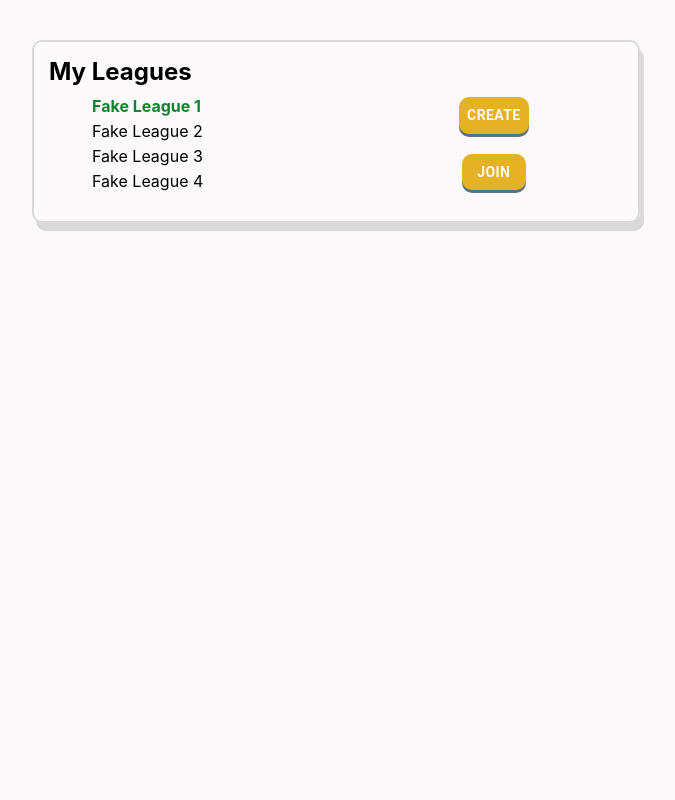
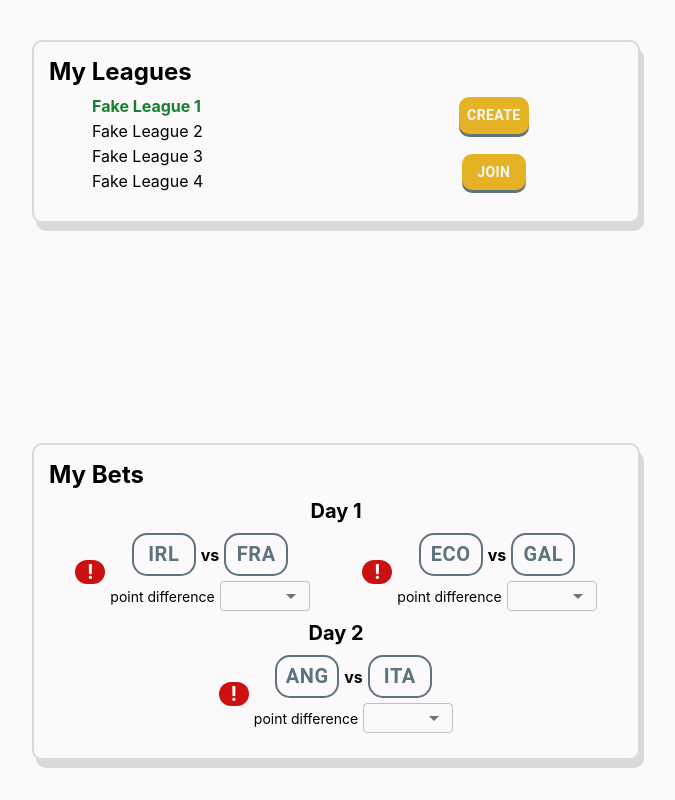
Before and after one commit to Gabriel-Thibaud/BetRugby, a React (Create React App) app in the folder frontend/: page / in a window 1280 px wide. Shown: the whole page, without its empty margins (10-685 px from the left). Built offline with nearby package versions, Linux system fonts and the light colour scheme.

Commit message:
initialisaion of MyBet component

```diff
--- /dev/null
+++ b/frontend/src/components/homepage/GameBet.tsx
@@ -0,0 +1,95 @@
+import React, { useEffect, useState } from 'react';
+import { Box, Button, MenuItem, Select, Stack, styled, TextField, Typography } from '@mui/material';
+
+const BetContainer = styled(Box)({
+    display: "flex",
+    flexDirection: "row",
+    alignItems: "center",
+    gap: "5px"
+});
+
+const Content = styled(Box)({
+    display : "flex",
+    flexDirection: "column",
+    alignItems: "center",
+    gap: "5px"
+});
+
+const GameBetContent = styled(Box)({
+    display: "flex",
+    flexDirection: "row",
+    alignItems: "center",
+    gap: "5px",
+    fontWeight: "bold"
+});
+
+const PointsDifferenContent = styled(Box)({
+    height: "fit-content",
+    width: "fit-content",
+    display: "flex",
+    alignItems: "center",
+    gap: "5px",
+    fontSize: "14px"
+});
+
+const CustomButton = styled(Button)((prop:{is_clicked: number}) => ({
+    backgroundColor : prop.is_clicked ? "#158030" : "#FBF9F9",
+    color: prop.is_clicked ? "#FBF9F9" : "#5D737E",
+    border: "2px solid  #5D737E",
+    borderRadius: "15px",
+    padding: "2px",
+    width: "60px",
+    fontWeight: "bold",
+    fontSize: "20px",
+    "&:hover":{
+        backgroundColor: "#158030",
+        color : "#FBF9F9"
+    }
+}));
+
+const WarningSign = styled(Box)({
+    backgroundColor: "#CB1111",
+    color: "#FBF9F9",
+    fontWeight: "bold",
+    borderRadius: "30px",
+    width: "30px",
+    display: "flex",
+    justifyContent: "center",
+    fontSize: "20px"
+});
+
+interface GameBetProps {
+    team1:string, team2:string
+}
+
+export function GameBet(props: GameBetProps){
+    const [clicked, setClicked] = useState<string>();
+
+    return(
+        <BetContainer>
+            <WarningSign> ! </WarningSign>
+            <Content>
+                <GameBetContent>
+                    <CustomButton onClick={() => setClicked(props.team1)}
+                        is_clicked={Number(clicked === props.team1)}>
+                        {props.team1}
+                    </CustomButton>
+                    vs
+                    <CustomButton onClick={() => setClicked(props.team2)}
+                        is_clicked={Number(clicked === props.team2)}>
+                        {props.team2}
+                    </CustomButton>
+                </GameBetContent>
+                <PointsDifferenContent>
+                    point difference
+                    <Select sx={{height:"30px", width: "90px"}}>
+                        <MenuItem value="0-10">0-10</MenuItem>
+                        <MenuItem value="11-20">11-20</MenuItem>
+                        <MenuItem value="21-30">21-30</MenuItem>
+                        <MenuItem value="31+">31+</MenuItem>
+                    </Select>
+                </PointsDifferenContent>
+            </Content>
+        </BetContainer>
+    );
+}
--- a/frontend/src/components/homepage/Homepage.tsx
+++ b/frontend/src/components/homepage/Homepage.tsx
@@ -1,6 +1,7 @@
 import React, { useEffect, useState } from 'react';
 import { Box, styled } from '@mui/material';
 import { Leagues } from './Leagues';
+import { MyBets } from './MyBets';
 
 const HomepageContainer = styled(Box)({
     backgroundColor: "#FBF9F9",
@@ -18,7 +19,8 @@ const LeftContent = styled(Box)({
     width:"50%",
     padding:"10px",
     display: "flex",
-    flexDirection:"column"
+    flexDirection:"column",
+    justifyContent: "space-between"
 })
 
 export function Homepage() {
@@ -27,6 +29,7 @@ export function Homepage() {
         <HomepageContainer>
             <LeftContent>
                 <Leagues/>
+                <MyBets/>
             </LeftContent>
         </HomepageContainer>
     );
--- /dev/null
+++ b/frontend/src/components/homepage/MyBets.tsx
@@ -0,0 +1,60 @@
+import React, { useEffect, useState } from 'react';
+import { Box, Button, Stack, styled, TextField, Typography } from '@mui/material';
+import { GameBet } from './GameBet';
+
+const MyBetsContainer = styled(Box)({
+    height: "fit-content",
+    padding: "15px",
+    display: "flex",
+    alignItems: "center",
+    flexDirection: "column",
+    gap: "10px",
+    border: "2px solid #D9D9D9",
+    boxShadow: "4px 8px #D9D9D9",
+    borderRadius: "10px",
+});
+
+const UpContent = styled(Box)({
+    width: "100%",
+    display : "flex",
+    justifyContent : "space-between"
+});
+
+
+const Content = styled(Box)({
+    width: "100%",
+    display : "flex",
+    flexDirection: "column",
+    alignItems:"center"
+});
+
+const DayContent = styled(Box)({
+    width: "100%",
+    display: "flex",
+    flexDirection: "row",
+    alignItems: "center",
+    justifyContent: "space-around",
+    padding: "10px"
+});
+
+export function MyBets(){
+
+    return(
+        <MyBetsContainer>
+            <UpContent>
+                <Box sx={{fontWeight: "bold ", fontSize: "24px"}}> My Bets </Box>
+            </UpContent>
+            <Content>
+                <Box sx={{fontWeight: "bold ", fontSize: "20px"}}> Day 1  </Box>
+                <DayContent>
+                    <GameBet team1='IRL' team2='FRA'/>
+                    <GameBet team1='ECO' team2='GAL'/>
+                </DayContent>
+                <Box sx={{fontWeight: "bold ", fontSize: "20px"}}> Day 2 </Box>
+                <DayContent>
+                    <GameBet team1='ANG' team2='ITA'/>
+                </DayContent>
+            </Content>
+        </MyBetsContainer>
+    );
+}
```
